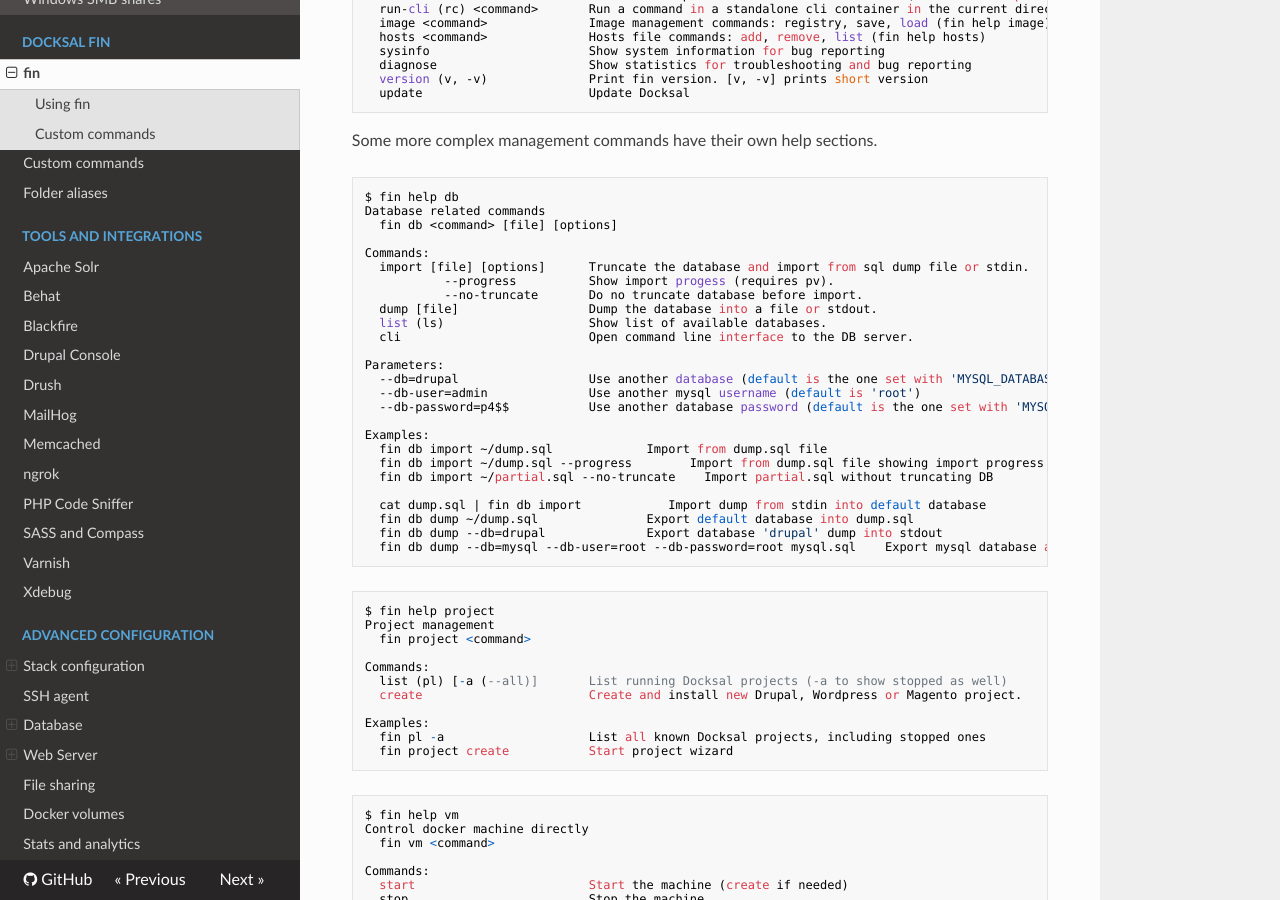
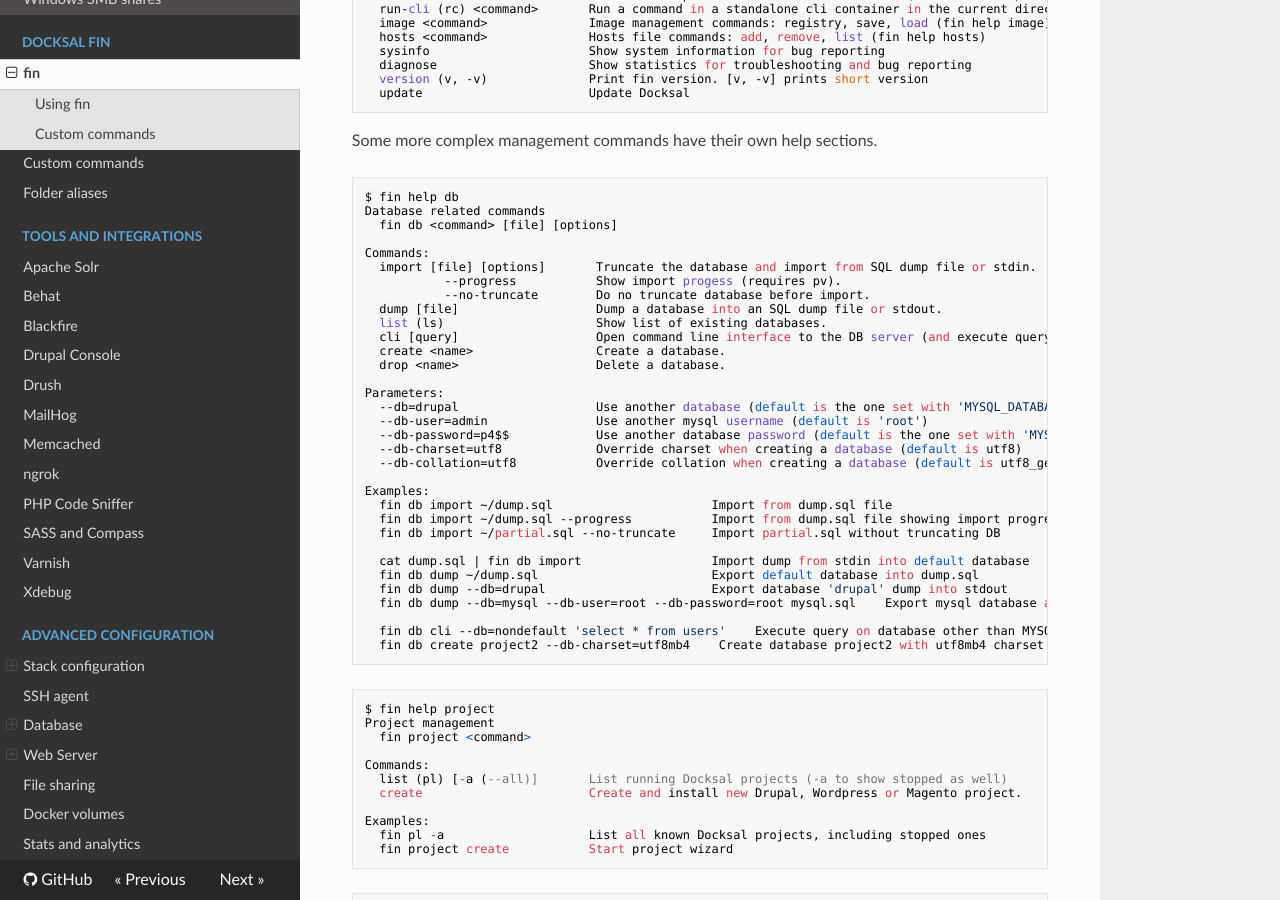
Before and after one commit to docksal/docksal, an MkDocs documentation site: the page built from docs/fin/fin.md, in a window 1280 px wide and 900 px high, scrolled down 756 px. Built offline with MkDocs 1.6.1, drawn with Linux system fonts in a browser that asks for light colours; nearby versions of some CDN libraries; old or Windows-style settings are respelled for this version of MkDocs.

Commit message:
1.26.0. fin db create and fin db drop commands added

```diff
--- a/docs/fin/fin.md
+++ b/docs/fin/fin.md
@@ -53,27 +53,34 @@ Some more complex management commands have their own help sections.
       fin db <command> [file] [options]
 
     Commands:
-      import [file] [options]      Truncate the database and import from sql dump file or stdin.
-               --progress          Show import progess (requires pv).
-               --no-truncate       Do no truncate database before import.
-      dump [file]                  Dump the database into a file or stdout.
-      list (ls)                    Show list of available databases.
-      cli                          Open command line interface to the DB server.
+      import [file] [options]       Truncate the database and import from SQL dump file or stdin.
+               --progress           Show import progess (requires pv).
+               --no-truncate        Do no truncate database before import.
+      dump [file]                   Dump a database into an SQL dump file or stdout.
+      list (ls)                     Show list of existing databases.
+      cli [query]                   Open command line interface to the DB server (and execute query if provided).
+      create <name>                 Create a database.
+      drop <name>                   Delete a database.
 
     Parameters:
-      --db=drupal                  Use another database (default is the one set with 'MYSQL_DATABASE')
-      --db-user=admin              Use another mysql username (default is 'root')
-      --db-password=p4$$           Use another database password (default is the one set with 'MYSQL_ROOT_PASSWORD', see fin config)
+      --db=drupal                   Use another database (default is the one set with 'MYSQL_DATABASE')
+      --db-user=admin               Use another mysql username (default is 'root')
+      --db-password=p4$$            Use another database password (default is the one set with 'MYSQL_ROOT_PASSWORD', see fin config)
+      --db-charset=utf8             Override charset when creating a database (default is utf8)
+      --db-collation=utf8           Override collation when creating a database (default is utf8_general_ci)
 
     Examples:
-      fin db import ~/dump.sql             Import from dump.sql file
-      fin db import ~/dump.sql --progress        Import from dump.sql file showing import progress
-      fin db import ~/partial.sql --no-truncate    Import partial.sql without truncating DB
+      fin db import ~/dump.sql                      Import from dump.sql file
+      fin db import ~/dump.sql --progress           Import from dump.sql file showing import progress
+      fin db import ~/partial.sql --no-truncate     Import partial.sql without truncating DB
 
-      cat dump.sql | fin db import            Import dump from stdin into default database
-      fin db dump ~/dump.sql               Export default database into dump.sql
-      fin db dump --db=drupal              Export database 'drupal' dump into stdout
+      cat dump.sql | fin db import                  Import dump from stdin into default database
+      fin db dump ~/dump.sql                        Export default database into dump.sql
+      fin db dump --db=drupal                       Export database 'drupal' dump into stdout
       fin db dump --db=mysql --db-user=root --db-password=root mysql.sql    Export mysql database as root into mysql.sql
+
+      fin db cli --db=nondefault 'select * from users'    Execute query on database other than MYSQL_DATABASE
+      fin db create project2 --db-charset=utf8mb4    Create database project2 with utf8mb4 charset
 
 <a name="fin-help-project"></a>
 
```
Also changed, not shown: 1 other file.
